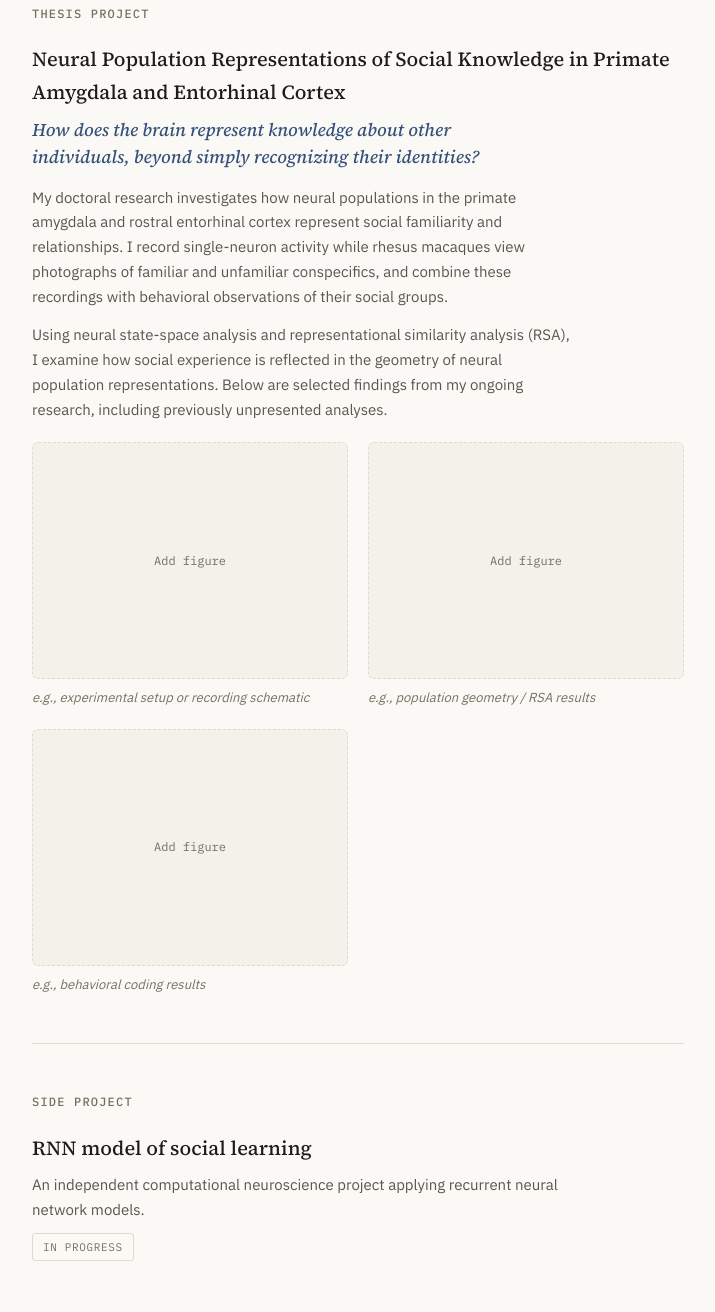
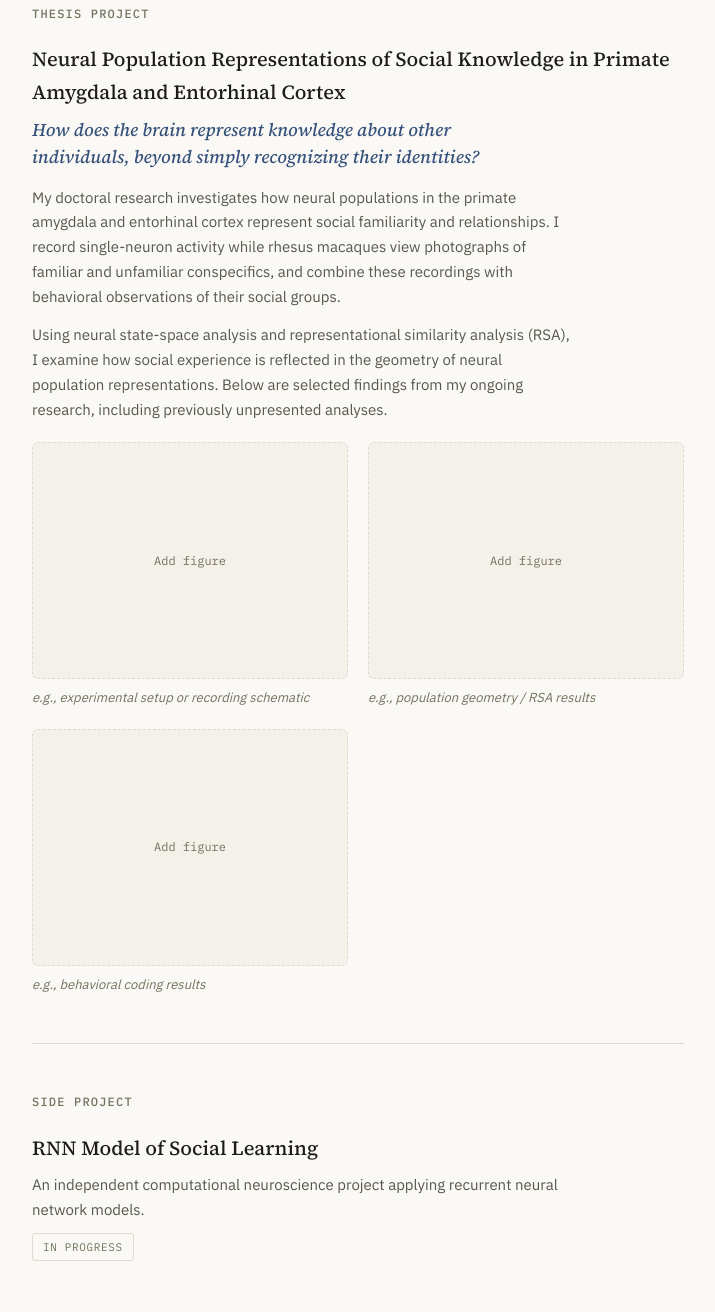
Before and after one commit to julie0924/julie0924.github.io, a plain HTML site: page projects.html in a window 1280 px wide. Shown: the part 464-1776 px from the top of the page, without its empty margins (282-997 px from the left). Drawn offline with Linux system fonts and the light colour scheme.

Commit message:
Match project title casing; revert "rostral entorhinal cortex"
Both titles on the Projects page are now Title Case, and the thesis
description says "entorhinal cortex" again, as the CV does.

Figures are not included; they are still under review.

Co-Authored-By: Claude Opus 5 <noreply@anthropic.com>
Claude-Session: https://claude.ai/code/session_0158MxTpLj5JvXD59WNn6Rh2

```diff
--- a/projects.html
+++ b/projects.html
@@ -57,8 +57,8 @@
       How does the brain represent knowledge about other individuals, beyond simply recognizing their identities?
     </p>
     <p class="project-block-desc">
-      My doctoral research investigates how neural populations in the primate amygdala and rostral entorhinal
-      cortex represent social familiarity and relationships. I record single-neuron activity while rhesus macaques
+      My doctoral research investigates how neural populations in the primate amygdala and entorhinal cortex
+      represent social familiarity and relationships. I record single-neuron activity while rhesus macaques
       view photographs of familiar and unfamiliar conspecifics, and combine these recordings with behavioral
       observations of their social groups.
     </p>
@@ -86,7 +86,7 @@
 
   <section id="side-project">
     <h2 class="eyebrow">Side project</h2>
-    <h3 class="project-block-title">RNN model of social learning</h3>
+    <h3 class="project-block-title">RNN Model of Social Learning</h3>
     <p class="project-block-desc">
       An independent computational neuroscience project applying recurrent neural network models.
     </p>
```
